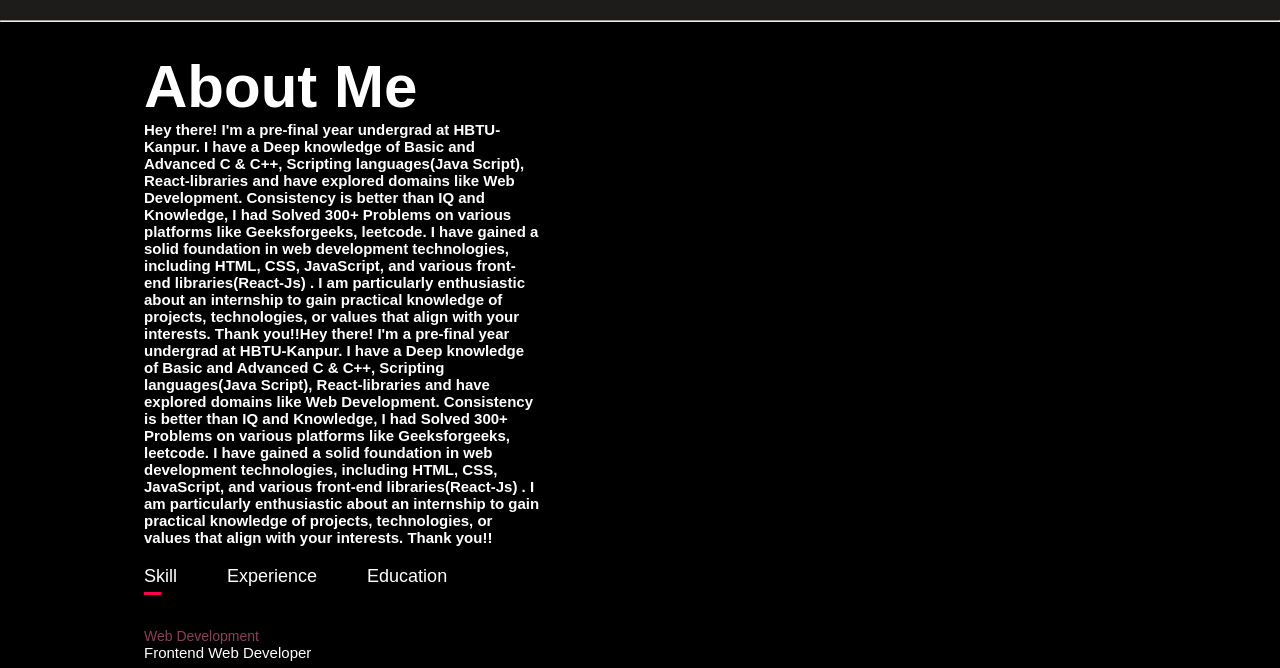
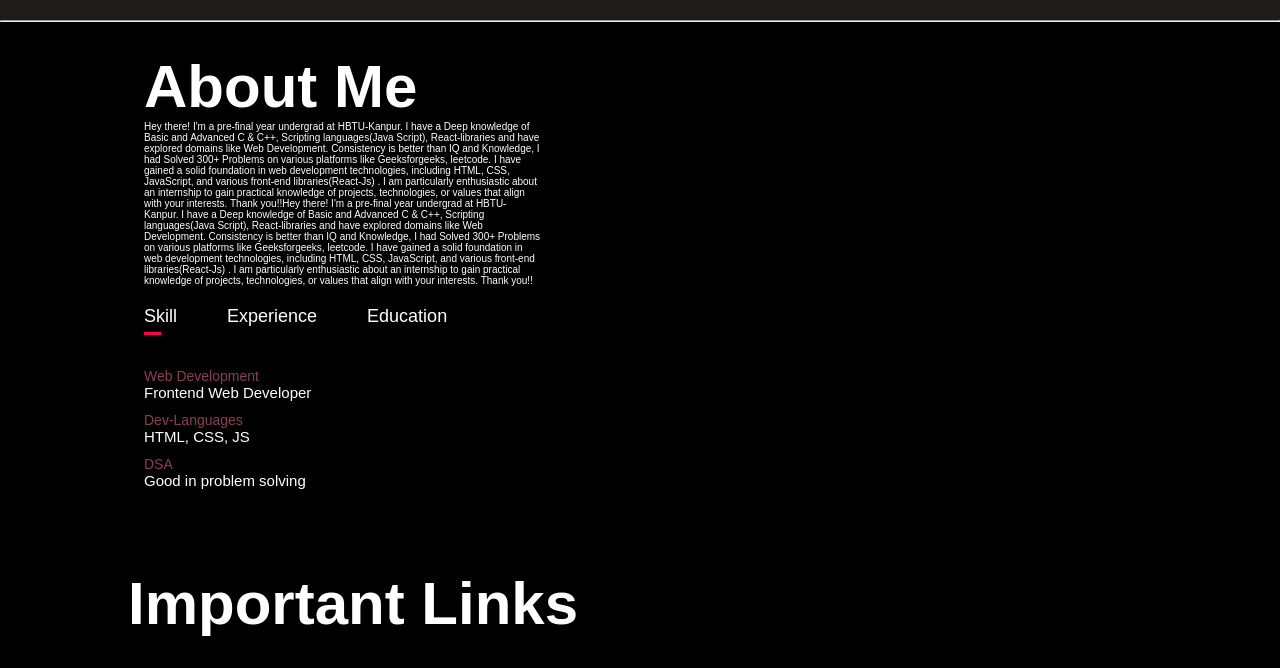
Before and after one commit to Anand15154/myportfolio, a plain HTML site: page index.html in a window 1280 px wide. Shown: the part 940-1608 px from the top of the page. Drawn offline with Linux system fonts and the light colour scheme.

Commit message:
Update index.html

```diff
--- a/index.html
+++ b/index.html
@@ -50,7 +50,7 @@
 
             <div class="about-col-1">
                 <h1 class="sub-title">About Me</h1>
-                   <h2><p>
+                   <p>
                        Hey there!
 
 I'm a pre-final year undergrad at HBTU-Kanpur.
@@ -66,7 +66,7 @@ I am particularly enthusiastic about an internship to gain practical knowledge o
 
 Thank you!!Hey there! I'm a pre-final year undergrad at HBTU-Kanpur. I have a Deep knowledge of Basic and Advanced C & C++, Scripting languages(Java Script), React-libraries and have explored domains like Web Development. Consistency is better than IQ and Knowledge, I had Solved 300+ Problems on various platforms like Geeksforgeeks, leetcode. I have gained a solid foundation in web development technologies, including HTML, CSS, JavaScript, and various front-end libraries(React-Js) . I am particularly enthusiastic about an internship to gain practical knowledge of projects, technologies, or values that align with your interests. Thank you!!
 
-                    </p></h2>
+                    </p>
                     <div class="tab-titles">
 
                         <p class="tab-links active-link" onclick="opentab('skills')">Skill</p>
```
